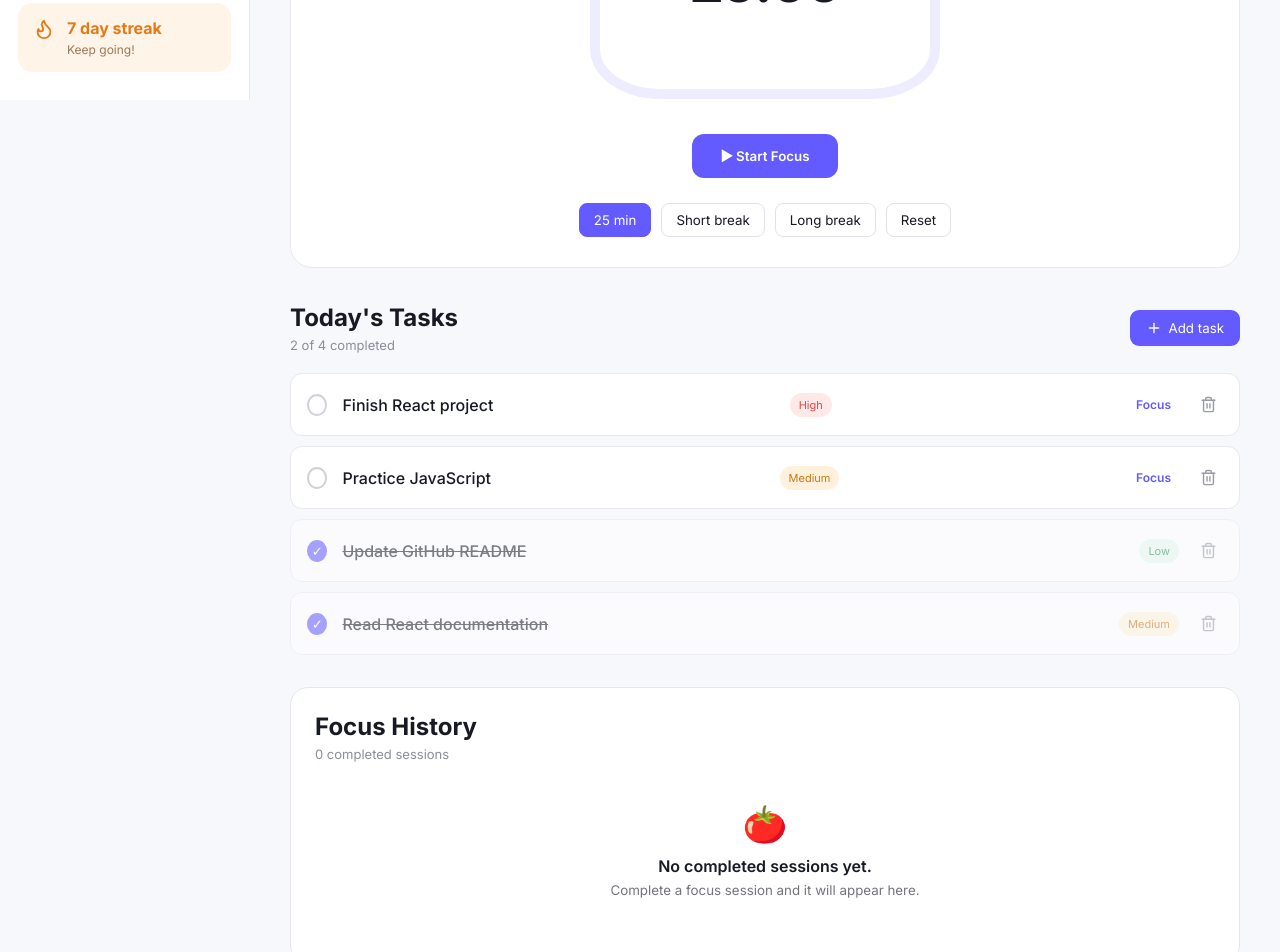
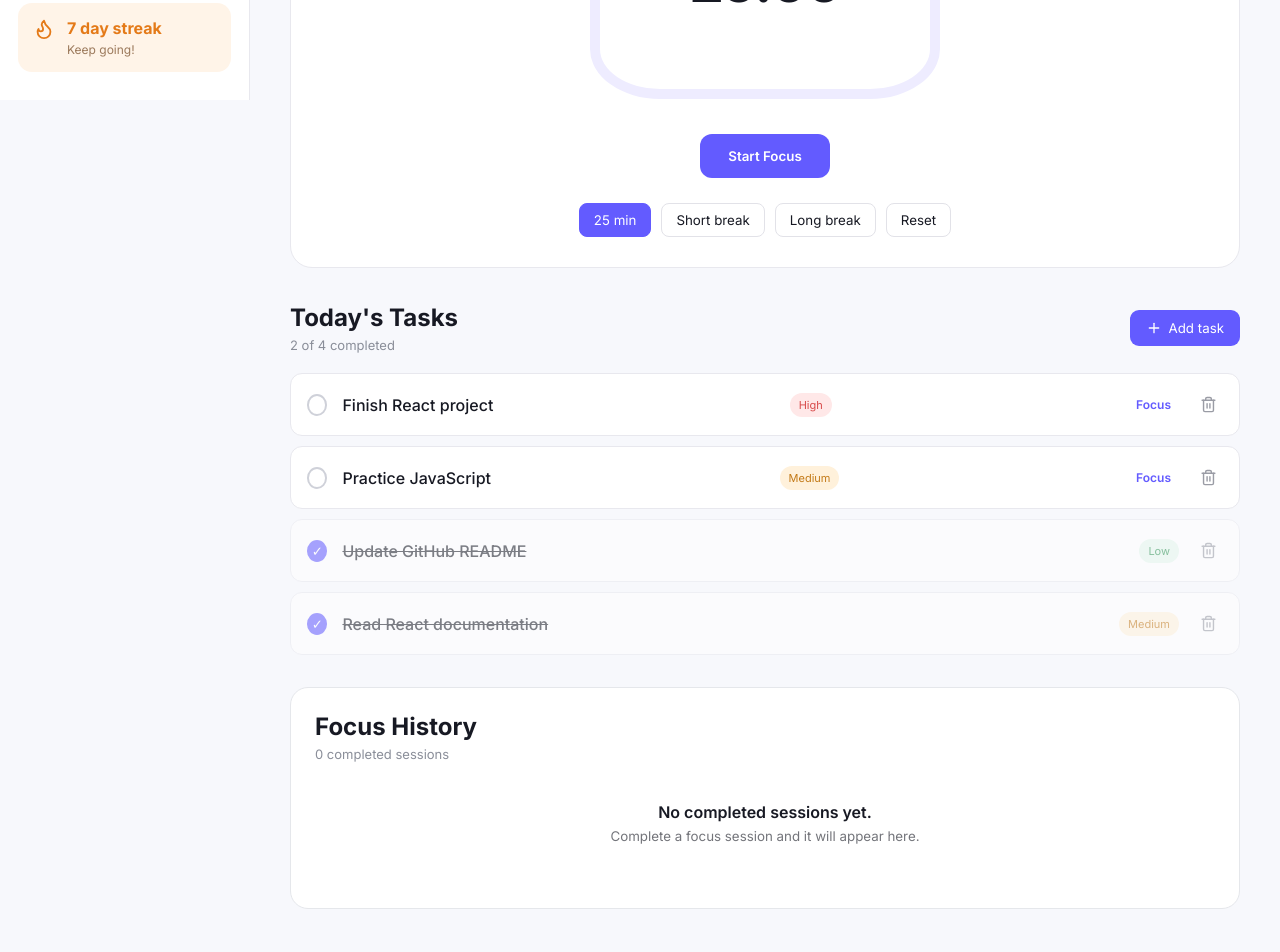
Before and after one commit to Shreyasingh223/FocusFlow, a React (Vite) app: page / in a window 1280 px wide. Shown: the part 700-1652 px from the top of the page. Built offline with nearby package versions, Linux system fonts and the light colour scheme.

Commit message:
Focus History & Clear history

```diff
--- a/src/App.css
+++ b/src/App.css
@@ -847,11 +847,6 @@ nav {
   font-size: 15px;
 }
 
-.session-info span {
-  font-size: 13px;
-  opacity: 0.6;
-}
-
 .session-time {
   font-size: 13px;
   opacity: 0.6;
--- a/src/App.jsx
+++ b/src/App.jsx
@@ -344,7 +344,6 @@ function SessionHistory({ sessions, clearHistory }) {
       {sessions.length === 0 ? (
 
         <div className="empty-history">
-          <span>🍅</span>
 
           <p>
             No completed sessions yet.
--- a/src/components/Timer.jsx
+++ b/src/components/Timer.jsx
@@ -157,7 +157,7 @@ function Timer({ selectedTask, completeSession }) {
             onClick={start}
             disabled={!selectedTask || sessionCompleted}
           >
-            ▶ Start Focus
+            Start Focus
           </button>
 
         ) : (
@@ -166,7 +166,7 @@ function Timer({ selectedTask, completeSession }) {
             className="start-button"
             onClick={pause}
           >
-            ⏸ Pause
+            Pause
           </button>
 
         )}
```
